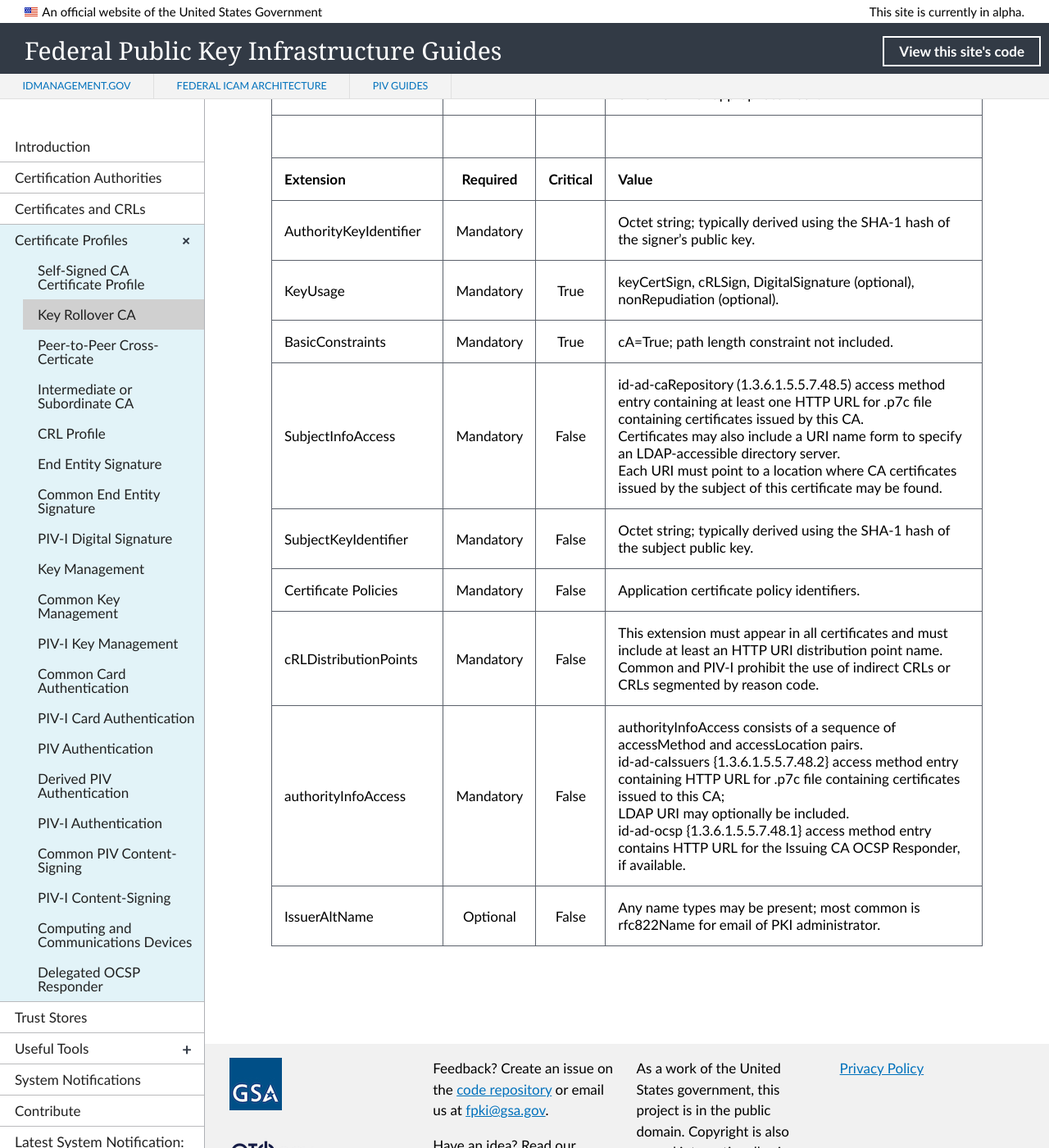
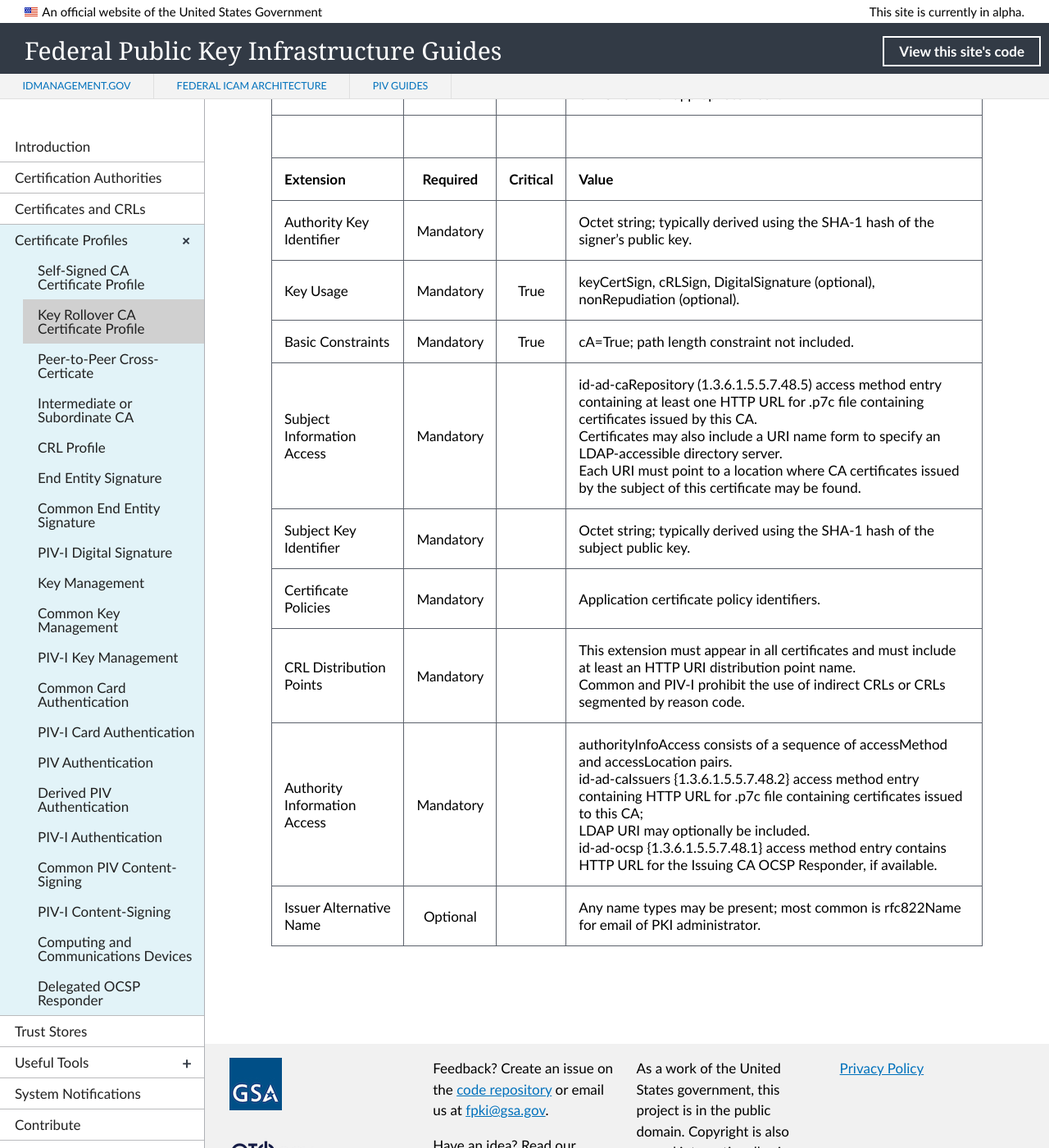
Before and after one commit to GSA/fpki-guides, a Jekyll site: the page built from _profiles/02_key_rollover_ca.md, in a window 1280 px wide and 1400 px high, scrolled down 1026 px. Shown: the whole window at 82% size. Built offline with Jekyll 4.4.1, drawn with Linux system fonts in a browser that asks for light colours; nearby versions of some CDN libraries; library files that are not in the unit come from our copies; some of the changed text lies outside the part shown.

Commit message:
Update 02_key_rollover_ca.md
Change title. Delete False. Split extension names into words.

```diff
--- a/_profiles/02_key_rollover_ca.md
+++ b/_profiles/02_key_rollover_ca.md
@@ -1,6 +1,6 @@
 ---
 layout: default
-title: Key Rollover CA
+title: Key Rollover CA Certificate Profile
 permalink: profiles/keyrolloverca/
 ---
 
@@ -18,12 +18,12 @@
 | Signature   |       |       |   sha256 WithRSAEncryption {1 2 840 113549 1 1 11}<BR>or ECDSA with appropriate Hash.   |
 |               |                 |              |                                       |
 | **Extension** |  **Required**   | **Critical** | **Value**                             |
-| AuthorityKeyIdentifier  | Mandatory |  |  Octet string; typically derived using the SHA-1 hash of the signer’s public key. |
-| KeyUsage  | Mandatory | True |  keyCertSign, cRLSign, DigitalSignature (optional), nonRepudiation (optional). |
-| BasicConstraints   | Mandatory | True |  cA=True; path length constraint not included. |
-| SubjectInfoAccess   | Mandatory | False |  id-ad-caRepository (1.3.6.1.5.5.7.48.5) access method entry containing at least one HTTP URL for .p7c file containing certificates issued by this CA.<BR>Certificates may also include a URI name form to specify an LDAP-accessible directory server.<BR>Each URI must point to a location where CA certificates issued by the subject of this certificate may be found.  |
-| SubjectKeyIdentifier   | Mandatory | False | Octet string; typically derived using the SHA-1 hash of the subject public key.   |
-|Certificate Policies   | Mandatory  | False | Application certificate policy identifiers. |
-|cRLDistributionPoints   | Mandatory  | False | This extension must appear in all certificates and must include at least an HTTP URI distribution point name.<BR>Common and PIV-I prohibit the use of indirect CRLs or CRLs segmented by reason code. |
-|authorityInfoAccess   | Mandatory  | False | authorityInfoAccess consists of a sequence of accessMethod and accessLocation pairs.<BR>id-ad-caIssuers {1.3.6.1.5.5.7.48.2} access method entry containing HTTP URL for .p7c file containing certificates issued to this CA;<BR>LDAP URI may optionally be included.<BR>id-ad-ocsp {1.3.6.1.5.5.7.48.1} access method entry contains HTTP URL for the Issuing CA OCSP Responder, if available. |
-|IssuerAltName   | Optional  | False | Any name types may be present; most common is rfc822Name for email of PKI administrator. |
+| Authority Key Identifier  | Mandatory |  |  Octet string; typically derived using the SHA-1 hash of the signer’s public key. |
+| Key Usage  | Mandatory | True |  keyCertSign, cRLSign, DigitalSignature (optional), nonRepudiation (optional). |
+| Basic Constraints   | Mandatory | True |  cA=True; path length constraint not included. |
+| Subject Information Access   | Mandatory |  |  id-ad-caRepository (1.3.6.1.5.5.7.48.5) access method entry containing at least one HTTP URL for .p7c file containing certificates issued by this CA.<BR>Certificates may also include a URI name form to specify an LDAP-accessible directory server.<BR>Each URI must point to a location where CA certificates issued by the subject of this certificate may be found.  |
+| Subject Key Identifier   | Mandatory |  | Octet string; typically derived using the SHA-1 hash of the subject public key.   |
+|Certificate Policies   | Mandatory  |  | Application certificate policy identifiers. |
+|CRL Distribution Points   | Mandatory  |  | This extension must appear in all certificates and must include at least an HTTP URI distribution point name.<BR>Common and PIV-I prohibit the use of indirect CRLs or CRLs segmented by reason code. |
+|Authority Information Access   | Mandatory  |  | authorityInfoAccess consists of a sequence of accessMethod and accessLocation pairs.<BR>id-ad-caIssuers {1.3.6.1.5.5.7.48.2} access method entry containing HTTP URL for .p7c file containing certificates issued to this CA;<BR>LDAP URI may optionally be included.<BR>id-ad-ocsp {1.3.6.1.5.5.7.48.1} access method entry contains HTTP URL for the Issuing CA OCSP Responder, if available. |
+|Issuer Alternative Name   | Optional  |  | Any name types may be present; most common is rfc822Name for email of PKI administrator. |
```
